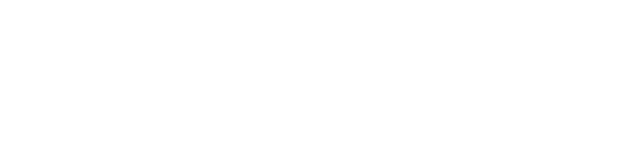
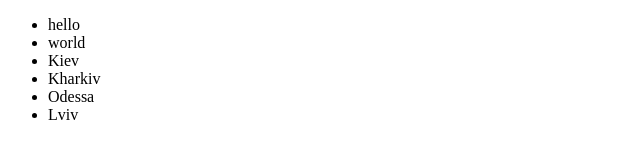
Before and after one commit to addKiwi/homework_js_7, a plain HTML site: page index.html in a window 1280 px wide. Shown: the whole page, without its empty margins (0-640 px from the left). Drawn offline with Linux system fonts and the light colour scheme.

Commit message:
main task done

```diff
--- a/index.html
+++ b/index.html
@@ -5,7 +5,9 @@
     <title>homeWork_js_7</title>
 </head>
 <body>
+<ul id="list">
 
+</ul>
 <script src="scripts/common.js"></script>
 </body>
 </html>
--- a/scripts/common.js
+++ b/scripts/common.js
@@ -0,0 +1,12 @@
+var arr=['hello', 'world', 'Kiev', 'Kharkiv', 'Odessa', 'Lviv'];
+function f(arr) {
+
+
+for(let i=0; i<6; i++)
+    {
+        let liel=document.createElement('li');
+        liel.innerHTML = arr[i];
+        list.append(liel);
+    }
+}
+f(arr);
```
